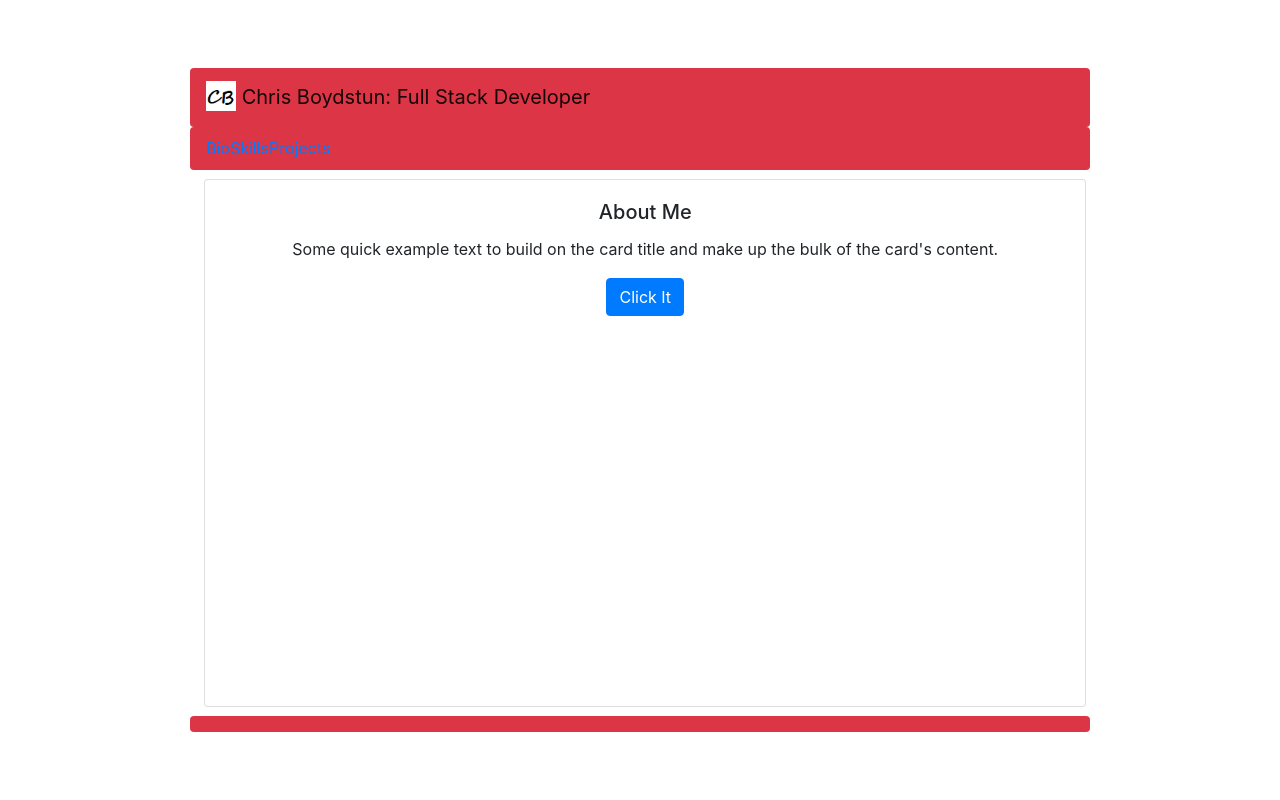
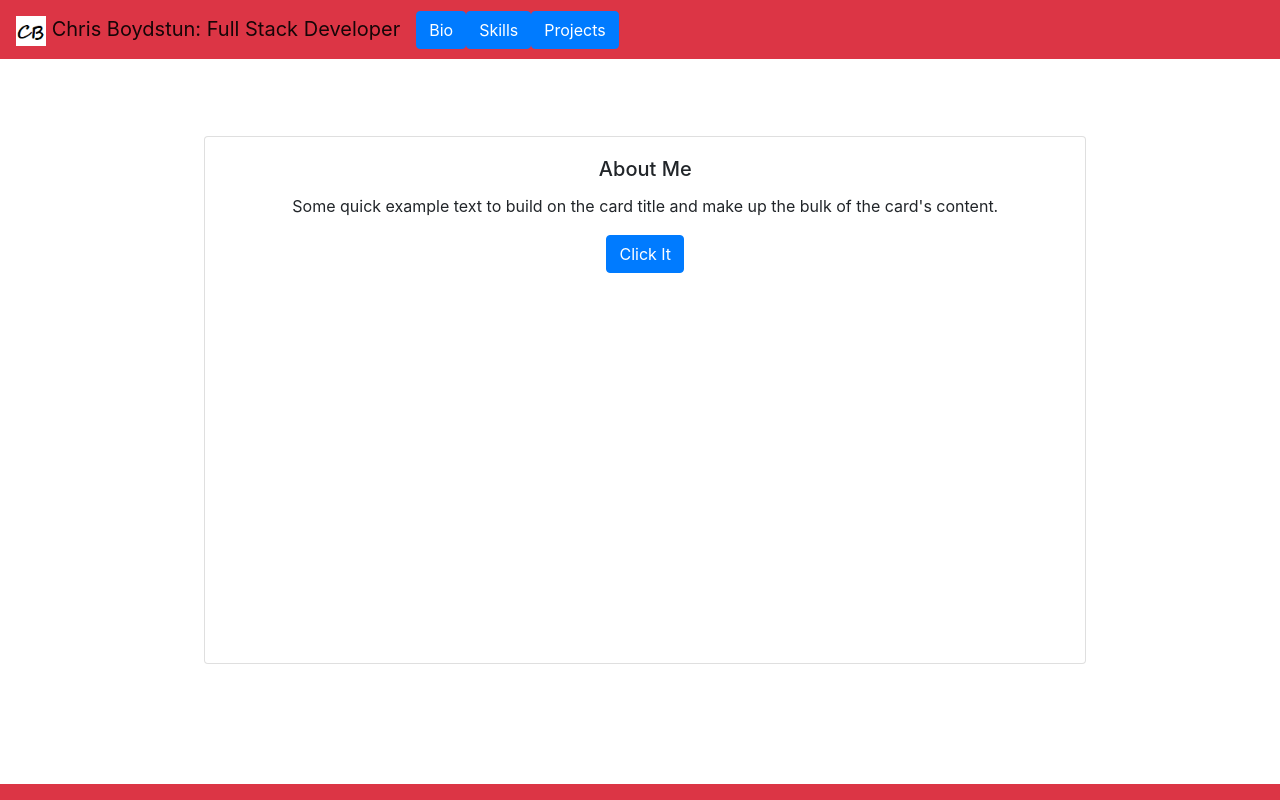
Before and after one commit to cboydstun/react-portfolio, a React (Create React App) app: page / in a window 1280 px wide. Built offline with nearby package versions, Linux system fonts and the light colour scheme.

Commit message:
merged NavBar and Header

```diff
--- a/src/App.js
+++ b/src/App.js
@@ -1,7 +1,6 @@
 import React from 'react';
 
 import Header from './components/Header/Header';
-import NavBar from './components/NavBar/NavBar';
 import Routes from './components/Routes/Routes';
 import Footer from './components/Footer/Footer';
 
@@ -12,7 +11,6 @@ function App() {
   return (
     <main>
       <Header />
-      <NavBar />
       <Routes />
       <Footer />
     </main>
--- a/src/components/Footer/Footer.js
+++ b/src/components/Footer/Footer.js
@@ -4,7 +4,7 @@ import { Navbar } from 'react-bootstrap';
 
 function Footer({ children }) {
     return (
-        <Navbar bg="danger" expand="lg"></Navbar>
+        <Navbar bg="danger" expand="lg" fixed="bottom" width="50%"></Navbar>
     )
 }
 
--- a/src/components/Header/Header.js
+++ b/src/components/Header/Header.js
@@ -1,22 +1,35 @@
 import React from 'react';
-import { Navbar } from 'react-bootstrap';
+import { Navbar, Button } from 'react-bootstrap';
+import { NavLink } from 'react-router-dom';
 
 import logo from './logo.png';
 
 // This contains the header bar seen at the top of the page.
 function Header() {
     return (
-        <Navbar bg="danger" expand="lg">
+        <Navbar bg="danger" expand="lg" fixed="top">
             <Navbar.Brand href="/">
                 <img
                     alt=""
                     src= { logo }
                     width="30"
                     height="30"
-                    className="d-inline-block align-top"
+                    // className="d-inline-block align-top"
                 />{' '}
                     Chris Boydstun: Full Stack Developer
             </Navbar.Brand>
+
+            <NavLink exact to="/">
+                <Button>Bio</Button>
+            </NavLink>
+
+            <NavLink to="/Skills">
+                <Button>Skills</Button>
+            </NavLink>
+
+            <NavLink to="/Projects">
+                <Button>Projects</Button>
+            </NavLink>
         </Navbar>
     );
 }
--- a/src/components/NavBar/NavBar.css
+++ /dev/null
@@ -1,28 +0,0 @@
-.navbar {
-    display: flex;
-    justify-content: center;
-    align-items: center;
-    border-radius: 4px;
-    background-color: #eceff1;
-  }
-
-  .navbar__link {
-    margin: 1em;
-    font-size: 2em;
-    font-family: 'Roboto', sans-serif;
-    cursor: pointer;
-    text-decoration: none;
-    letter-spacing: .3em;
-    text-indent: .3em;
-    color: #181818;
-    border-bottom: 3px solid transparent;
-  }
-
-  .navbar__link:hover {
-    transform: translateY(-2px);
-  }
-
-  .navbar__link--active {
-    border-bottom: 3px solid #29b6f6;
-    transition: border-bottom .5s ease-in-out;
-  }
--- a/src/components/NavBar/NavBar.js
+++ /dev/null
@@ -1,21 +0,0 @@
-import React from 'react';
-import { Navbar } from 'react-bootstrap';
-import { NavLink } from 'react-router-dom';
-
-import '../NavBar/NavBar.css';
-
-const NavBar = () => (
-  <Navbar bg="danger" expand="lg">
-  <NavLink exact to="/">
-      Bio
-    </NavLink>
-    <NavLink to="/Skills">
-      Skills
-    </NavLink>
-    <NavLink to="/Projects">
-      Projects
-    </NavLink>
-  </Navbar>
-);
-
-export default NavBar;
```
